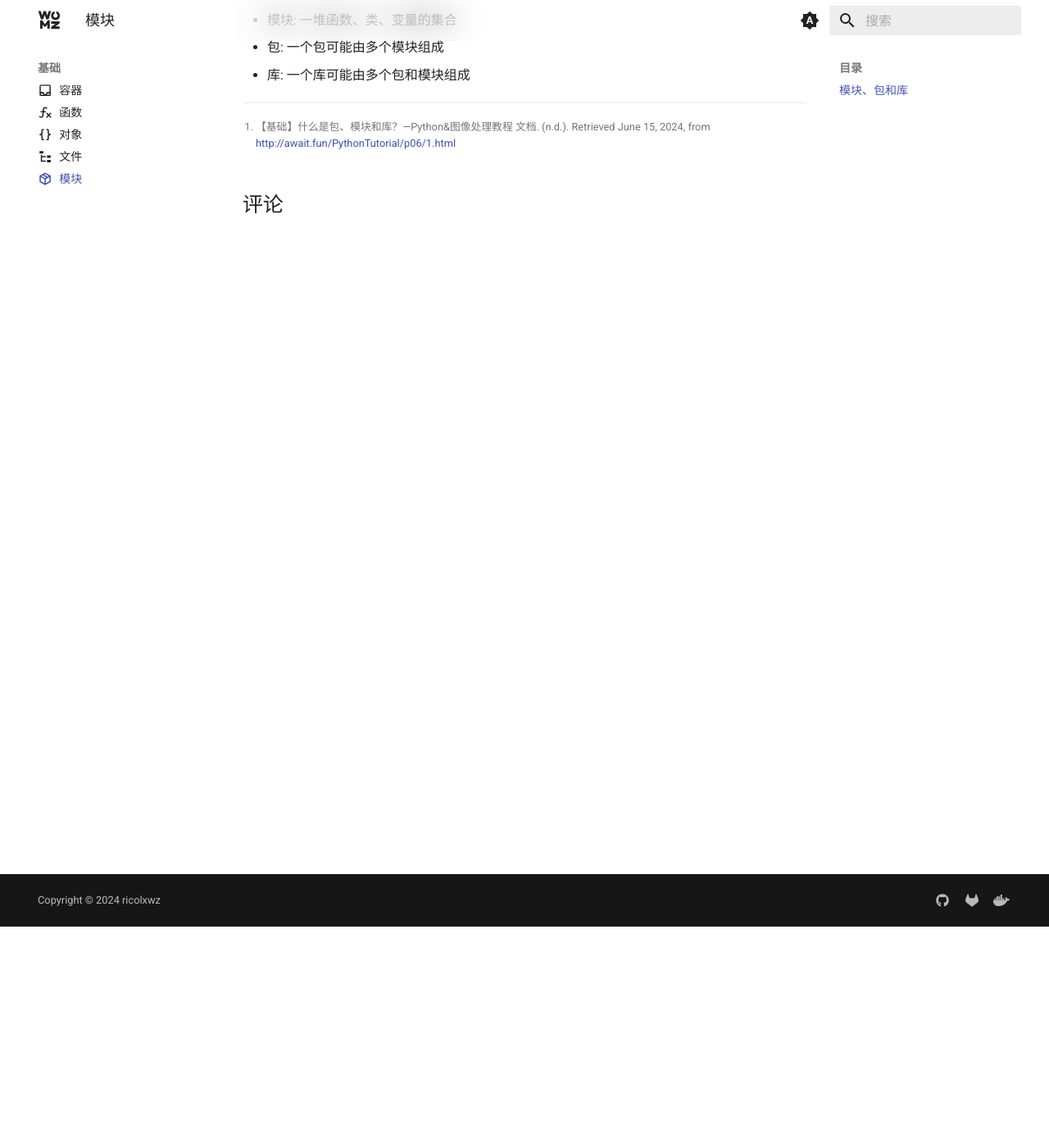
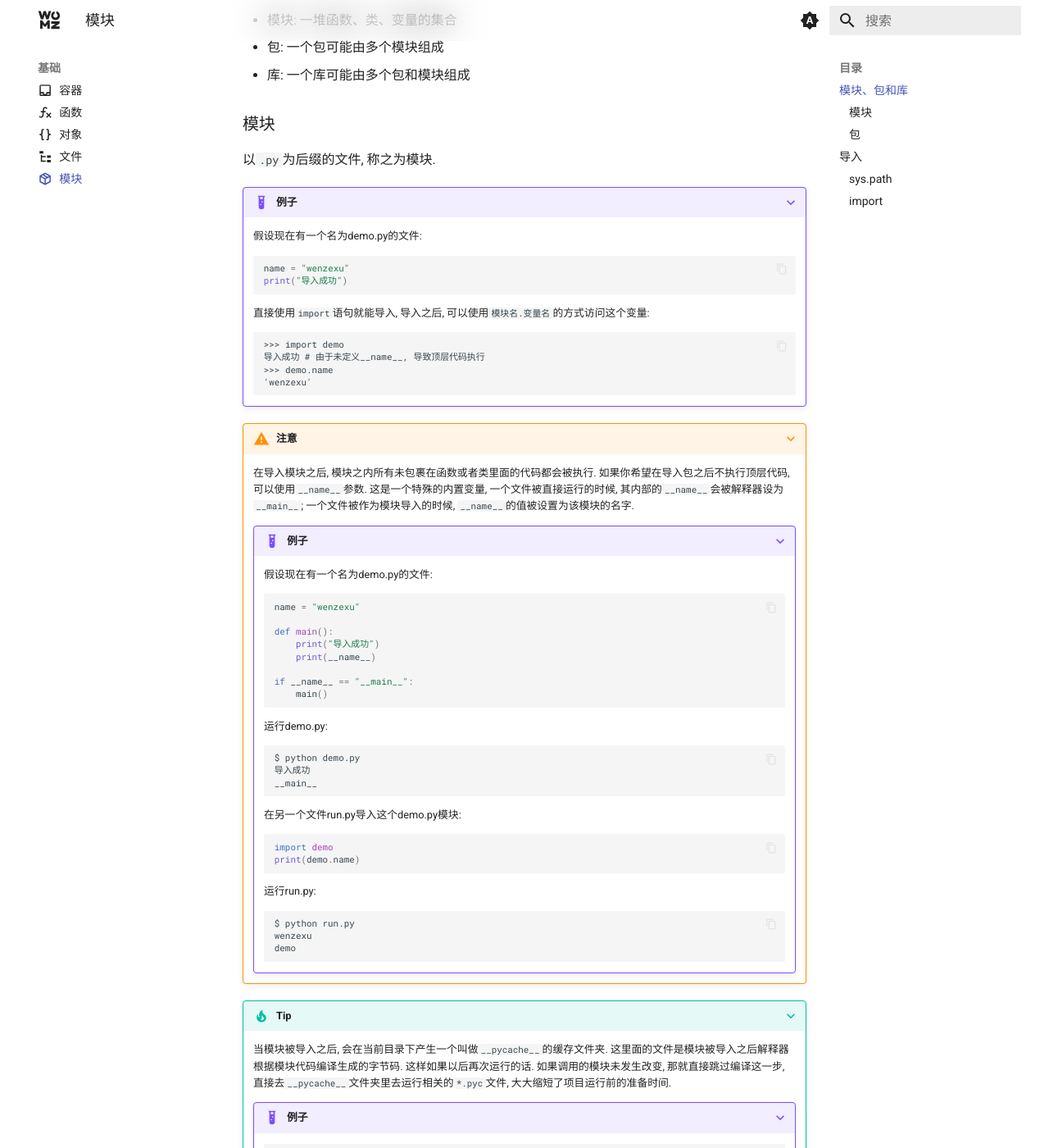
Before and after one commit to sigmax01/py, an MkDocs documentation site: the page built from docs/基础/模块.md, in a window 1280 px wide and 1400 px high, scrolled down 270 px. Shown: the whole window at 82% size. Built offline with MkDocs 1.6.1 and Material for MkDocs 9.7.7, drawn with Linux system fonts in a browser that asks for light colours; comment, search, counter and statistics services are not loaded; some of the changed text lies outside the part shown.

Commit message:
docs: Update module documentation for 模块, 包, and 库

````diff
--- a/docs/基础/模块.md
+++ b/docs/基础/模块.md
@@ -10,4 +10,232 @@ comments: true
 - 包: 一个包可能由多个模块组成
 - 库: 一个库可能由多个包和模块组成
 
+### 模块
+
+以`.py`为后缀的文件, 称之为模块.
+
+???+ example "例子"
+
+    假设现在有一个名为demo.py的文件:
+
+    ```py
+    name = "wenzexu"
+    print("导入成功")
+    ```
+
+    直接使用`import`语句就能导入, 导入之后, 可以使用`模块名.变量名`的方式访问这个变量:
+
+    ```
+    >>> import demo
+    导入成功 # 由于未定义__name__, 导致顶层代码执行
+    >>> demo.name
+    'wenzexu'
+    ```
+
+???+ warning "注意"
+
+    在导入模块之后, 模块之内所有未包裹在函数或者类里面的代码都会被执行. 如果你希望在导入包之后不执行顶层代码, 可以使用`__name__`参数. 这是一个特殊的内置变量, 一个文件被直接运行的时候, 其内部的`__name__`会被解释器设为`__main__`; 一个文件被作为模块导入的时候, `__name__`的值被设置为该模块的名字.
+
+    ???+ example "例子"
+
+        假设现在有一个名为demo.py的文件:
+
+        ```py
+        name = "wenzexu"
+
+        def main():
+            print("导入成功")
+            print(__name__)
+
+        if __name__ == "__main__":
+            main()
+        ```
+
+        运行demo.py:
+
+        ```sh
+        $ python demo.py
+        导入成功
+        __main__
+        ```
+
+        在另一个文件run.py导入这个demo.py模块:
+
+        ```py
+        import demo
+        print(demo.name)
+        ```
+
+        运行run.py:
+
+        ```sh
+        $ python run.py
+        wenzexu
+        demo
+        ```
+
+???+ tip "Tip"
+
+    当模块被导入之后, 会在当前目录下产生一个叫做`__pycache__`的缓存文件夹. 这里面的文件是模块被导入之后解释器根据模块代码编译生成的字节码. 这样如果以后再次运行的话. 如果调用的模块未发生改变, 那就直接跳过编译这一步, 直接去`__pycache__`文件夹里去运行相关的`*.pyc`文件, 大大缩短了项目运行前的准备时间.
+
+    ???+ example "例子"
+
+        ```sh
+        $ tree .
+        .
+        ├── __pycache__
+        │   └── demo.cpython-312.pyc
+        ├── demo.py
+        └── run.py
+        ```
+
+### 包
+
+## 导入
+
+### `sys.path`
+
+当我们导入包或者模块的时候, Python解释器会在这两个地方寻找包或者模块:
+
+1. `sys.path`
+2. 运行文件所在的目录
+
+???+ tip "Tip"
+
+    可以通过`sys`模块查看`sys.path`.
+
+    ???+ example "例子"
+
+        ```
+        >>> import sys
+        >>> sys.path
+        ['', '/usr/lib64/python39.zip', '/usr/lib64/python3.9', '/usr/lib64/python3.9/lib-dynload', '/usr/lib64/python3.9/site-packages', '/usr/lib/python3.9/site-packages']
+        ```
+
+### `import`
+
+`import`只能用于导入包或者模块, 不能导入模块内部的变量/函数/类. 使用内部变量/函数/类的时候要加包或者模块的前缀.
+
+- `import [module]`, 前缀: `[module]`
+- `import [package].[module]` 前缀: `[package].[module]`
+- `import [package]`, 前缀: 无法加载包下的模块, 所以无法使用变量/函数/类
+
+    ???+ warning "注意"
+
+        这种情况下加载的其实是包下的`__init__.py`文件.
+
+        ??? example "例子"
+
+            目录结构:
+
+            ```sh
+            .
+            ├── pac
+            │   ├── __init__.py
+            │   └── demo.py
+            └── run.py
+            ```
+
+            `__init__.py`文件:
+
+            ```py
+            print("hello")
+            print(__name__)
+            ```
+
+            `run.py`文件:
+
+            ```py
+            import pac
+            ```
+
+            执行`run.py`
+
+            ```sh
+            $ python run.py
+            hello
+            demo
+            ```
+
+???+ example "例子"
+
+    === "例子1"
+
+        目录结构:
+
+        ```sh
+        .
+        ├── demo.py
+        └── run.py
+        ```
+
+        `demo.py`文件:
+
+        ```py
+        name = "wenzexu"
+
+        def main():
+            print("导入成功")
+            print(__name__)
+
+        if __name__ == "__main__":
+            main()
+        ```
+
+        `run.py`文件:
+
+        ```py
+        import demo
+
+        print(demo.name)
+        ```
+
+        执行`run.py`:
+
+        ```sh
+        $ python run.py
+        wenzexu
+        ```
+
+    === "例子2"
+
+        目录结构:
+
+        ```sh
+        .
+        ├── pac
+        │   ├── __init__.py
+        │   └── demo.py
+        └── run.py
+        ```
+
+        `demo.py`文件:
+
+        ```py
+        name = "wenzexu"
+
+        def main():
+            print("导入成功")
+            print(__name__)
+
+        if __name__ == "__main__":
+            main()
+        ```
+
+        `run.py`文件:
+
+        ```py
+        import pac.demo
+
+        print(pac.demo.name)
+        ```
+
+        运行`run.py`:
+
+        ```sh
+        $ python run.py
+        wenzexu
+        ```
+
 [^1]: 【基础】什么是包、模块和库？—Python&图像处理教程 文档. (n.d.). Retrieved June 15, 2024, from http://await.fun/PythonTutorial/p06/1.html
+[^2]: python中import的用法—PythonJoy. (n.d.). Retrieved June 15, 2024, from https://joy9191.github.io/16196181446571.html
````
Also changed, not shown: docs/index.md (+1 -0 lines).
